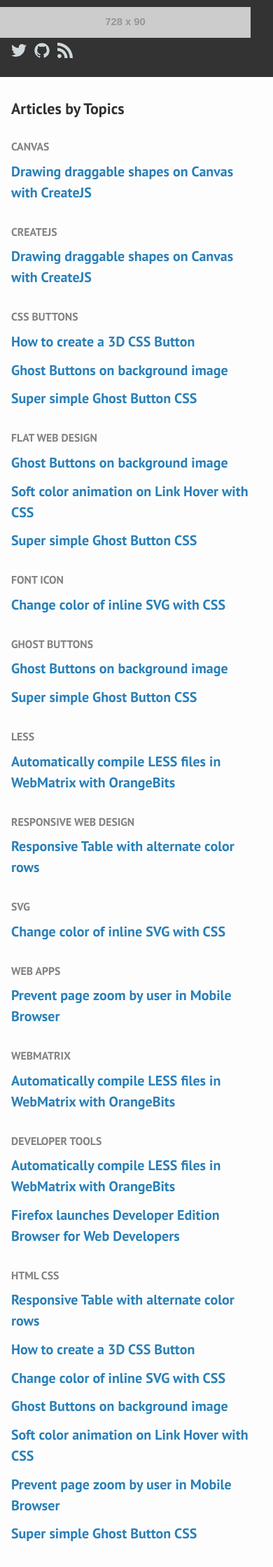
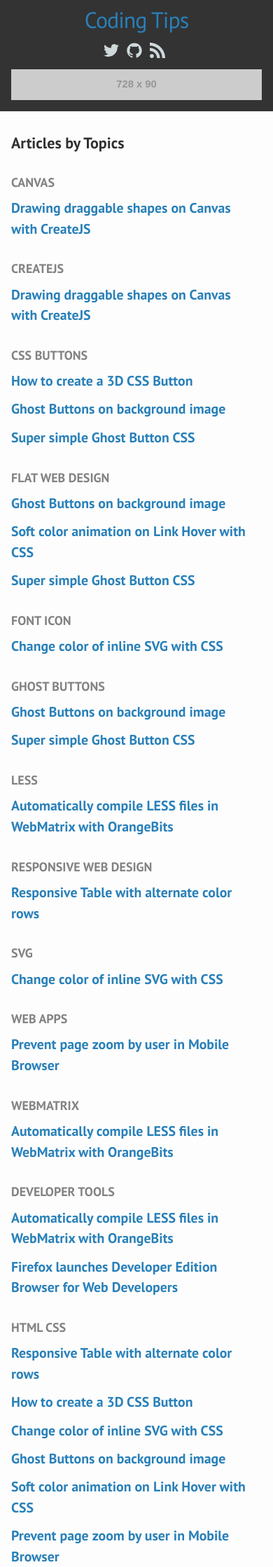
Before and after one commit to jastew/codingtips.kanishkkunal.in, a Jekyll site: the page built from index.html, in a window 390 px wide. Shown: the top 2239 px of the page at 70% size. Built offline with Jekyll 4.4.1, drawn with Linux system fonts in a browser that asks for light colours.

Commit message:
Responsive layout for header

```diff
--- a/_includes/header.html
+++ b/_includes/header.html
@@ -1,7 +1,7 @@
 <header class="site-header">
 
   <div class="wrapper">
-    <div id="header-left">
+    <div id="header-brand">
         <a class="site-title" href="{{ site.baseurl }}/">{{ site.title }}</a>
 
         <div class="social-icons">
--- a/_sass/_layout.scss
+++ b/_sass/_layout.scss
@@ -19,7 +19,14 @@
     &,
     &:hover,
     &:visited {
-        color: $light-color;
+        color: $brand-color;
+    }
+}
+
+#header-brand {
+    @include media-query($on-palm) {
+        text-align: center;
+        margin: 0 auto;
     }
 }
 
@@ -30,8 +37,21 @@
     top: 10px;
     right: $spacing-unit;
 
+    @include media-query($on-laptop) {
+        max-height: 60px;
+        max-width: 468px;
+        top: 25px;
+        right: $spacing-unit / 2;
+    }
+
     @include media-query($on-palm) {
-
+        max-height: 60px;
+        max-width: 468px;
+        position: relative;
+        display: block;
+        top: 0;
+        right: 0;
+        margin: $spacing-unit / 2 auto;
     }
 }
 
@@ -66,7 +86,7 @@
 }
 
 .post-topic {
-    font-size: $small-font-size;
+    font-size: $base-font-size;
     color: $grey-color;
     text-transform: uppercase;
     margin-bottom: $spacing-unit / 3;
@@ -79,7 +99,7 @@
 
 .post-link {
     display: block;
-    font-size: 20px;
+    font-size: 1.1 * $base-font-size;
     font-weight: 700;
 }
 
--- a/css/main.scss
+++ b/css/main.scss
@@ -29,8 +29,8 @@ $light-color:       #ecf0f1;
 $content-width:    1156px;
 $sidebar-width:    300px;
 
-$on-palm:          600px;
-$on-laptop:        900px;
+$on-palm:          660px;
+$on-laptop:        981px;
 
 
 
```
